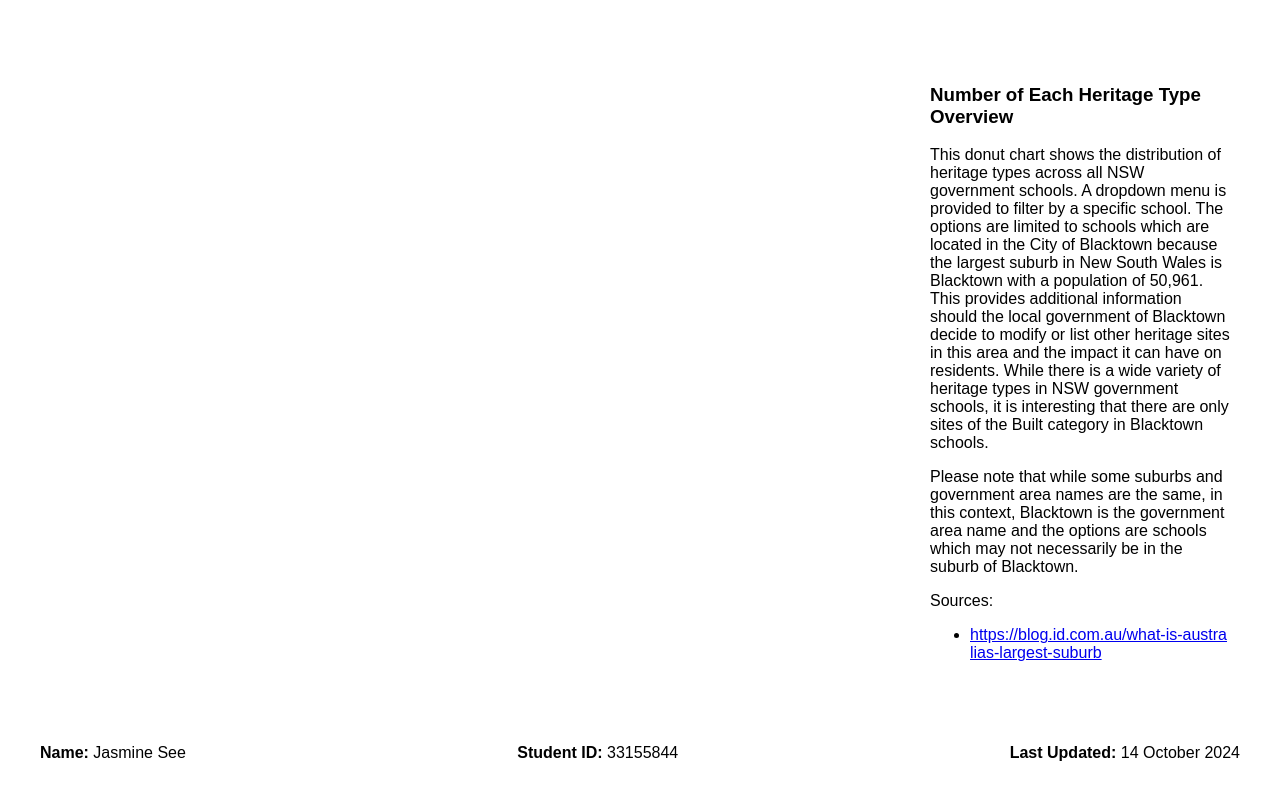
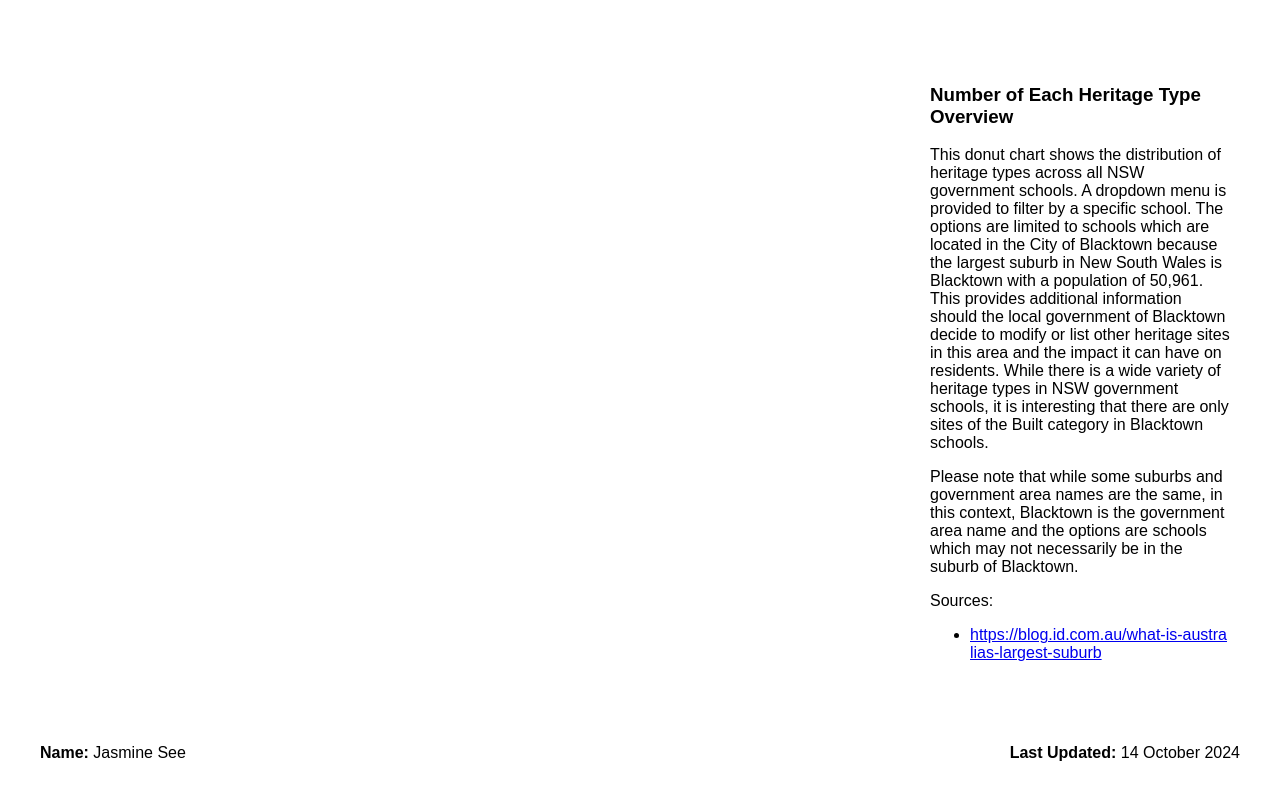
Before and after one commit to SilverStarJas/Data-Visualisation, a plain HTML site: page index.html in a window 1280 px wide. Shown: the part 1310-2110 px from the top of the page. Drawn offline with Linux system fonts and the light colour scheme; a script that the page names is missing.

Commit message:
Update index.html

```diff
--- a/index.html
+++ b/index.html
@@ -10,7 +10,7 @@
   <!-- CSS file -->
   <link rel="stylesheet" type="text/css" href="css/styles.css" media="all">
 
-  <title>NSw Heritage Sites in Government Schools</title>
+  <title>NSW Heritage Sites in Government Schools</title>
 </head>
 
 <body>
@@ -94,7 +94,6 @@
   <!-- Metadata -->
   <div class="container metadata">
     <p><strong>Name:</strong> Jasmine See</p>
-    <p><strong>Student ID:</strong> 33155844</p>
     <p><strong>Last Updated:</strong> 14 October 2024</p>
   </div>
 
```
